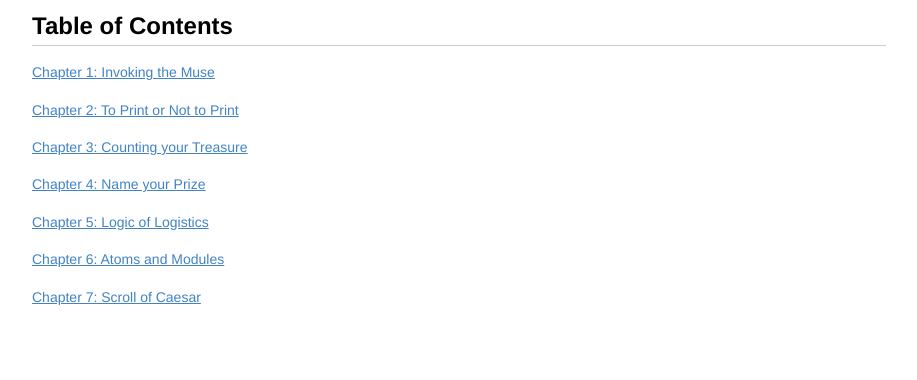
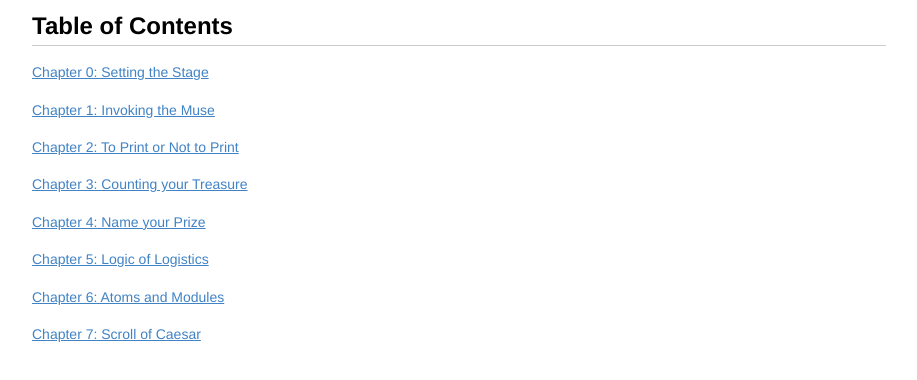
Before and after one commit to arunaugustine/bookofemerald, a plain HTML site: page docs/index.html in a window 1280 px wide. Shown: the part 78-458 px from the top of the page, without its empty margins (181-1098 px from the left). Drawn offline with nearby package versions, Linux system fonts and the light colour scheme; some packages are replaced by stand-ins of ours.

Commit message:
adding chapter 0 to the index

```diff
--- a/docs/index.html
+++ b/docs/index.html
@@ -484,6 +484,8 @@ pre.line-numbers > code {
 
 <h2 id="toc_1">Table of Contents</h2>
 
+<p><a href="./0.html">Chapter 0: Setting the Stage</a></p>
+
 <p><a href="./1.html">Chapter 1: Invoking the Muse</a></p>
 
 <p><a href="./2.html">Chapter 2: To Print or Not to Print</a></p>
```
